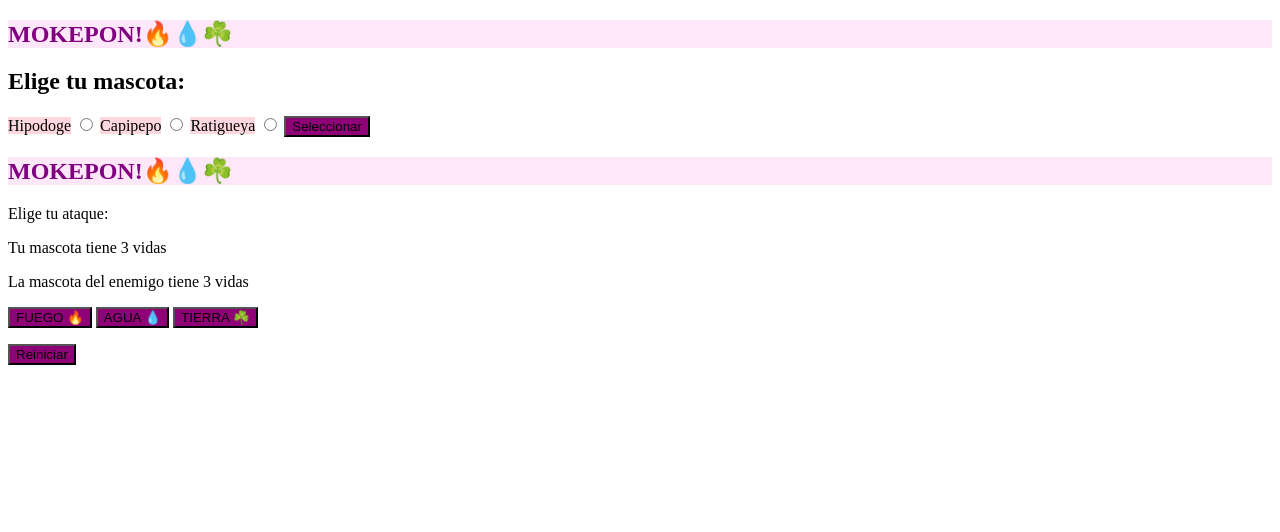
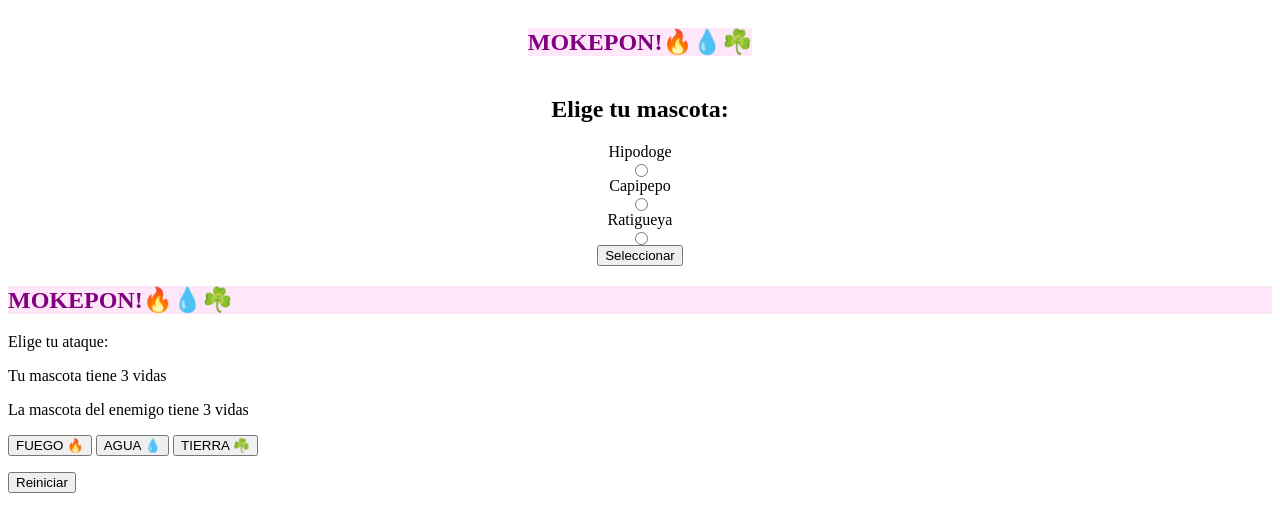
Before and after one commit to Carolhernandez2616/MOKEPON, a plain HTML site: page index.html in a window 1280 px wide. Drawn offline with Linux system fonts and the light colour scheme; files that its build step writes are made by us from their sources; a script that the page names is missing.

Commit message:
Add files via upload

```diff
--- a/css/styles.css
+++ b/css/styles.css
@@ -1,19 +1,14 @@
 .titulo {
-  color:purple;
+  color: purple;
   width: 310 px;
   height: 50 px;
   background-color:#FEE7F8 ;
 
 }
 
-label {
-  background-color: #FFD8DF;
+#seleccionar-mascota {
+  display: flex;
+  flex-direction: column;
+  justify-content: center;
+  align-items: center;
 }
-
-input {
-  background-color: #FDB5CE;
-}
-
-button {
-  background-color:#8F0177 ;
-}
```
